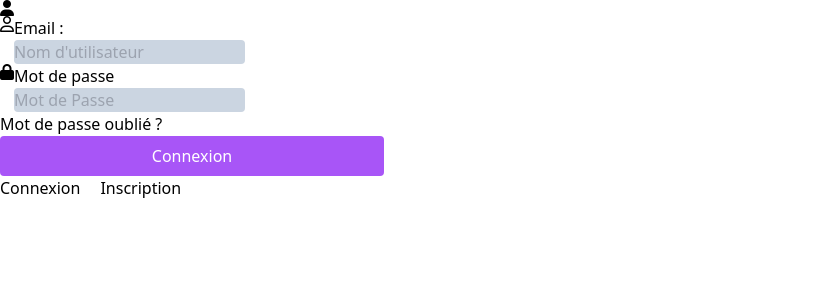
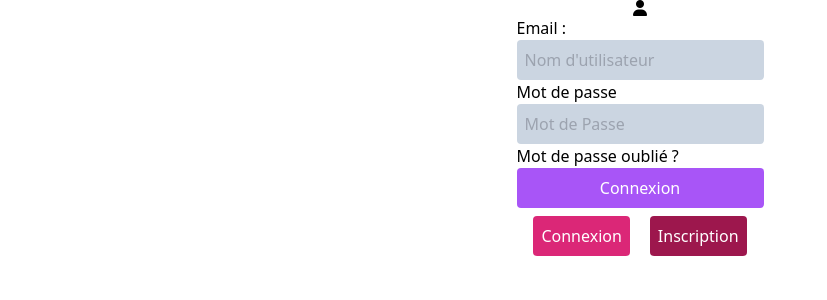
Before and after one commit to jules-jean-louis1/Autocompletion, a PHP site: page /connexion.php in a window 1280 px wide. Shown: the top 300 px of the page, without its empty margins (0-827 px from the left). Run offline with PHP 8.4, Linux system fonts and the light colour scheme; some libraries are stand-ins or nearby versions.

Commit message:
ajout affichage des erreurs en temps reel avec regexp

```diff
--- a/connexion.php
+++ b/connexion.php
@@ -1,19 +1,23 @@
 <?php
-require "connexion/bddConnect.php";
+$pdo = new PDO('mysql:host=localhost;dbname=autocompletion;charset=utf8', 'root', '');
 
-if (isset($_POST['email']) && isset($_POST['password'])) {
-    $username = $_POST['username'];
-    $password = $_POST['password'];
+// Envoi des données du formulaire d'inscription à la base de données sql
+if (isset($_POST['emailR'])) {
+    $email = $_POST['emailR'];
+    $password = $_POST['passwordR'];
+    $c_password = $_POST['c_passwordR'];
 
     $query = $pdo->prepare("INSERT INTO utilisateurs (email, password) VALUES (:email, :password)");
     $result = $query->execute([
-        'username' => $username,
+        'email' => $email,
         'password' => password_hash($password, PASSWORD_BCRYPT)
     ]);
+
     if ($result) {
         header('HTTP/1.1 201 Votre resource a bien été créée');
         echo json_encode(['status' => '201', 'responseText' => 'Votre utilisateur a bien était crée']);
     }
+
     die();
 }
 ?>
@@ -32,57 +36,68 @@ if (isset($_POST['email']) && isset($_POST['password'])) {
 
 <body>
 <main>
-    <div class="">
+    <div class="flex flex-col items-center">
         <div class="logo">
             <i class="fas fa-user"></i>
         </div>
     <!--    FormConnexion-->
-        <div class="tab-body flex" data-id="connexion">
+        <div class="tab-body" data-id="connexion">
             <form action="" method="post" id="LoginForm">
                 <div class="flex">
-                    <i class="far fa-user"></i>
                     <div class="flex flex-col">
                         <label for="email">Email :</label>
-                        <input type="text" class="input rounded bg-slate-300" placeholder="Nom d'utilisateur">
+                        <input type="text" class="input rounded bg-slate-300 p-2" placeholder="Nom d'utilisateur">
                         <small></small>
                     </div>
                 </div>
                 <div class="flex">
-                    <i class="fas fa-lock"></i>
                     <div class="flex flex-col">
                         <label for="password">Mot de passe</label>
-                        <input placeholder="Mot de Passe" type="password" class="input rounded bg-slate-300">
+                        <input placeholder="Mot de Passe" type="password"  class="input rounded bg-slate-300 p-2">
                         <small></small>
                     </div>
                 </div>
                 <div class="flex flex-col">
                     <a href="#" class="link">Mot de passe oublié ?</a>
-                    <button type="submit" class="rounded bg-purple-500 w-[30%] py-2 text-white hover:bg-purple-700" id="loginbtn">Connexion</button>
+                    <button type="submit" class="rounded bg-purple-500 py-2 text-white hover:bg-purple-700" id="loginbtn">Connexion</button>
                 </div>
             </form>
         </div>
     <!--    FormInscription-->
-        <div class="tab-body" data-id="inscription">
-            <form action="" method="post" id="register-form">
-                <div class="row">
-                    <i class="far fa-user"></i>
-                    <input type="email" class="input" placeholder="Adresse Mail" id="email">
-                </div>
-                <div class="row">
-                    <i class="fas fa-lock"></i>
-                    <input type="password" class="input" placeholder="Mot de Passe" id="password">
-                </div>
-                <div class="row">
-                    <i class="fas fa-lock"></i>
-                    <input type="password" class="input" placeholder="Confirmer Mot de Passe" id="c_password">
-                </div>
-                <button type="submit">Inscription</button>
-            </form>
+        <div class="flex">
+            <div class="tab-body" data-id="inscription">
+                <form action="connexion.php" method="post" id="register-form">
+                    <div class="flex py-2">
+                        <div class="flex flex-col">
+                            <label for="emailR">Email :</label>
+                            <input type="text" class="input rounded bg-slate-300 p-2 " placeholder="Adresse Mail" id="emailR" name="emailR">
+                            <small></small>
+                        </div>
+                    </div>
+                    <div class="flex py-2">
+                        <div class="flex flex-col">
+                            <label for="passwordR">Mot de passe</label>
+                            <input type="password" class="input rounded bg-slate-300 p-2" placeholder="Mot de Passe" id="passwordR" name="passwordR">
+                            <small></small>
+                        </div>
+                    </div>
+                    <div class="flex py-2">
+                        <div class="flex flex-col">
+                            <label for="c_passwordR">Confirmer Mot de passe</label>
+                            <input type="password" name="c_passwordR" class="input rounded bg-slate-300 p-2" placeholder="Confirmer Mot de Passe" id="c_passwordR">
+                            <small></small>
+                        </div>
+                    </div>
+                    <button type="submit" class="rounded bg-purple-500 py-2 text-white hover:bg-purple-700 w-full">
+                        Inscription
+                    </button>
+                </form>
+            </div>
         </div>
 
-        <div class="tab-footer flex space-x-5">
-            <a class="tab-link active" data-ref="connexion" href="javascript:void(0)">Connexion</a>
-            <a class="tab-link" data-ref="inscription" href="javascript:void(0)">Inscription</a>
+        <div class="tab-footer flex space-x-5 m-2 text-white">
+            <a class="tab-link active p-2 rounded bg-pink-600 " data-ref="connexion" href="javascript:void(0)">Connexion</a>
+            <a class="tab-link p-2 rounded bg-pink-800" data-ref="inscription" href="javascript:void(0)">Inscription</a>
         </div>
     </div>
 </main>
--- a/style/login.css
+++ b/style/login.css
@@ -9,3 +9,22 @@
 .tab-body.active {
     display: block;
 }
+
+/*#####################################
+#######################################
+
+            REGISTER PAGE
+
+#######################################
+#####################################*/
+
+/* class for small text */
+.is-invalid {
+    color: red;
+    font-size: 12px;
+    max-width: 232px;
+}
+.is-valid {
+    color: green;
+    font-size: 12px;
+}
```
Also changed, not shown: script/loginReg.js (+59 -1 lines).
